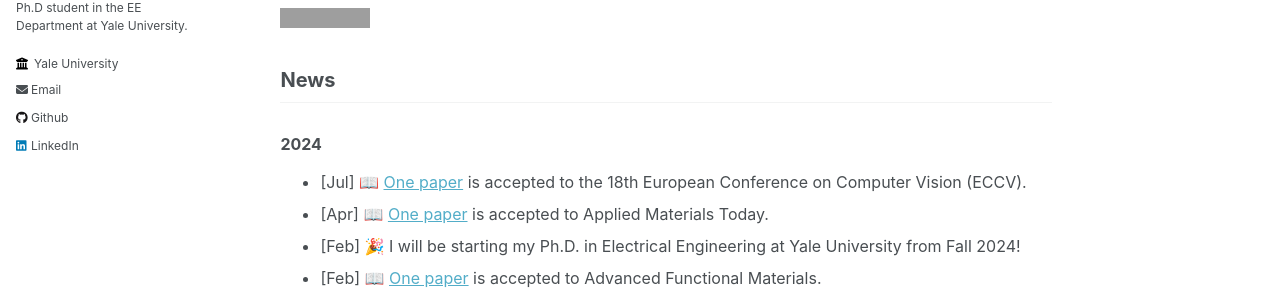
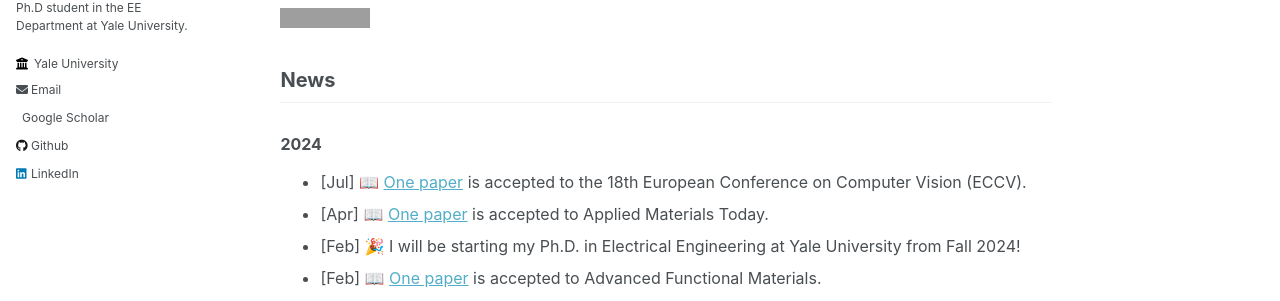
Before and after one commit to donghyunli/donghyunli.github.io, a Jekyll site: the page built from _pages/about.md, in a window 1280 px wide. Shown: the part 345-646 px from the top of the page. Built offline with Jekyll 4.4.1, drawn with Linux system fonts in a browser that asks for light colours; grey boxes are pictures that could not be loaded.

Commit message:
update prfile

```diff
--- a/_config.yml
+++ b/_config.yml
@@ -32,7 +32,7 @@ author:
 
   # Academic websites
   arxiv            : # URL - Update with the correct link to your profile
-  googlescholar    : # "https://scholar.google.com/citations?user=3-6c0TkAAAAJ&hl=en"
+  googlescholar    : "https://scholar.google.com/citations?user=3-6c0TkAAAAJ&hl=en"
   impactstory      : # URL
   orcid            : #"http://orcid.org/yourorcidurl"
   semantic         : # URL
```
